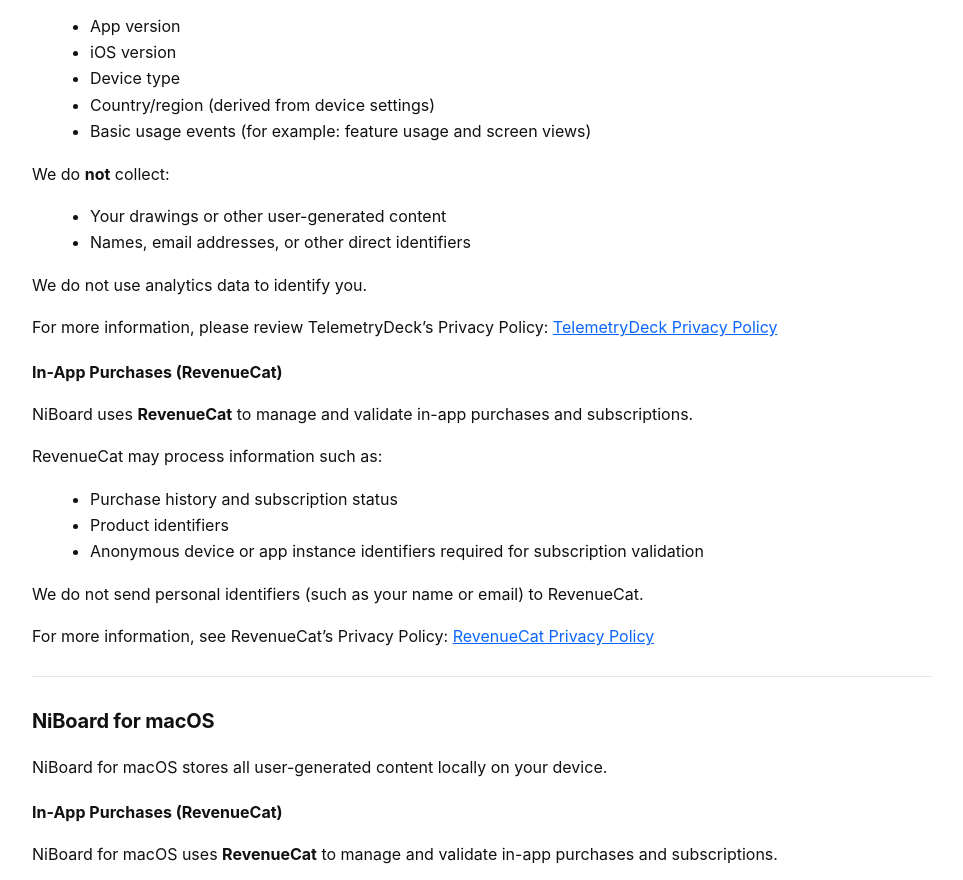
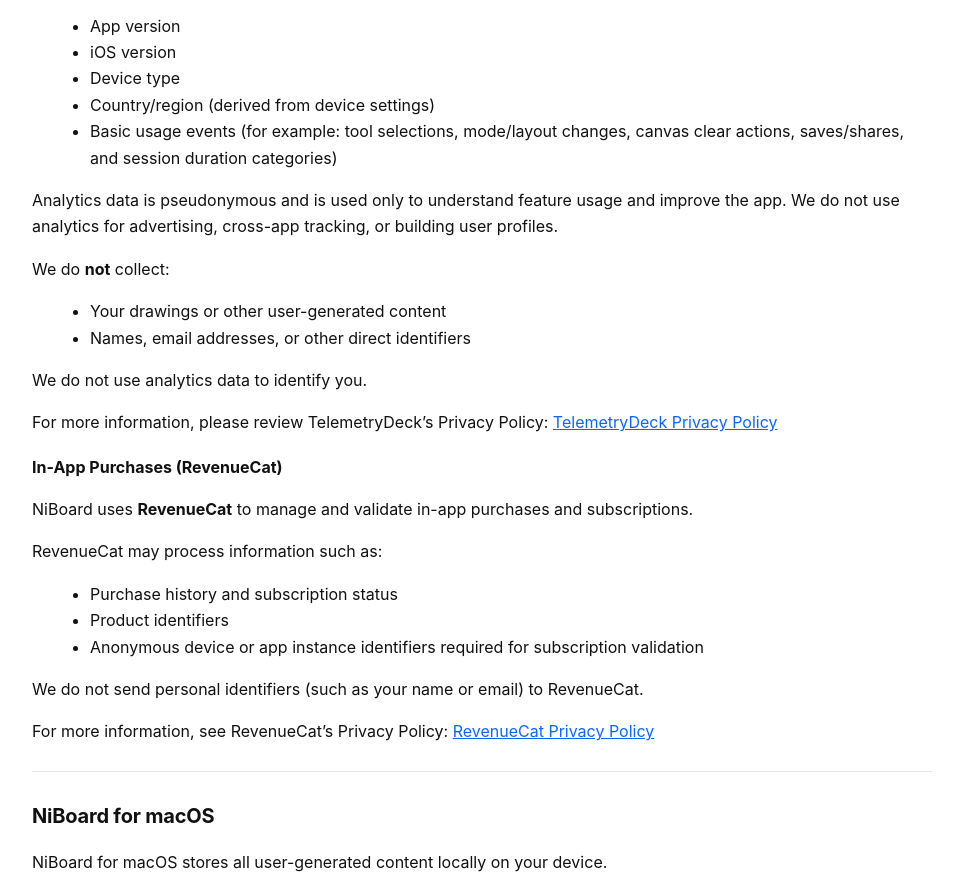
Before and after one commit to enidapps/legal-pages, a plain HTML site: page privacy-policy/niboard/index.html in a window 1280 px wide. Shown: the part 1007-1887 px from the top of the page, without its empty margins (158-1121 px from the left). Drawn offline with Linux system fonts and the light colour scheme.

Commit message:
Update index.html

```diff
--- a/privacy-policy/niboard/index.html
+++ b/privacy-policy/niboard/index.html
@@ -148,8 +148,9 @@
       <li>iOS version</li>
       <li>Device type</li>
       <li>Country/region (derived from device settings)</li>
-      <li>Basic usage events (for example: feature usage and screen views)</li>
+      <li>Basic usage events (for example: tool selections, mode/layout changes, canvas clear actions, saves/shares, and session duration categories)</li>
     </ul>
+    <p>Analytics data is pseudonymous and is used only to understand feature usage and improve the app. We do not use analytics for advertising, cross-app tracking, or building user profiles.<p>
     <p>We do <strong>not</strong> collect:</p>
     <ul>
       <li>Your drawings or other user-generated content</li>
```
